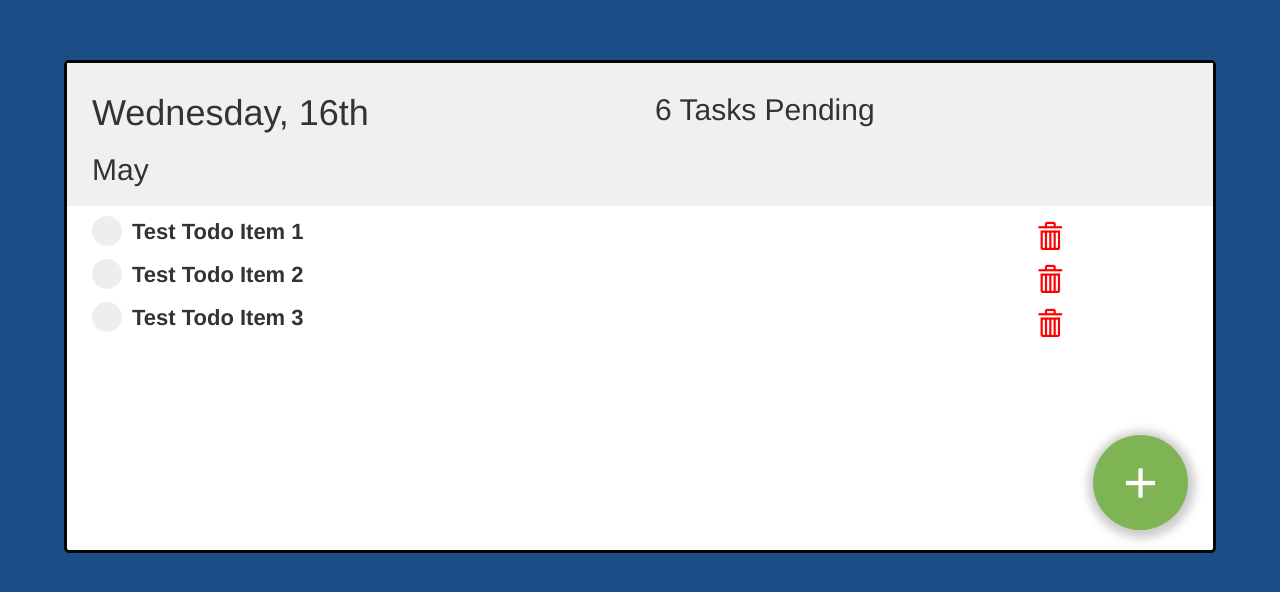
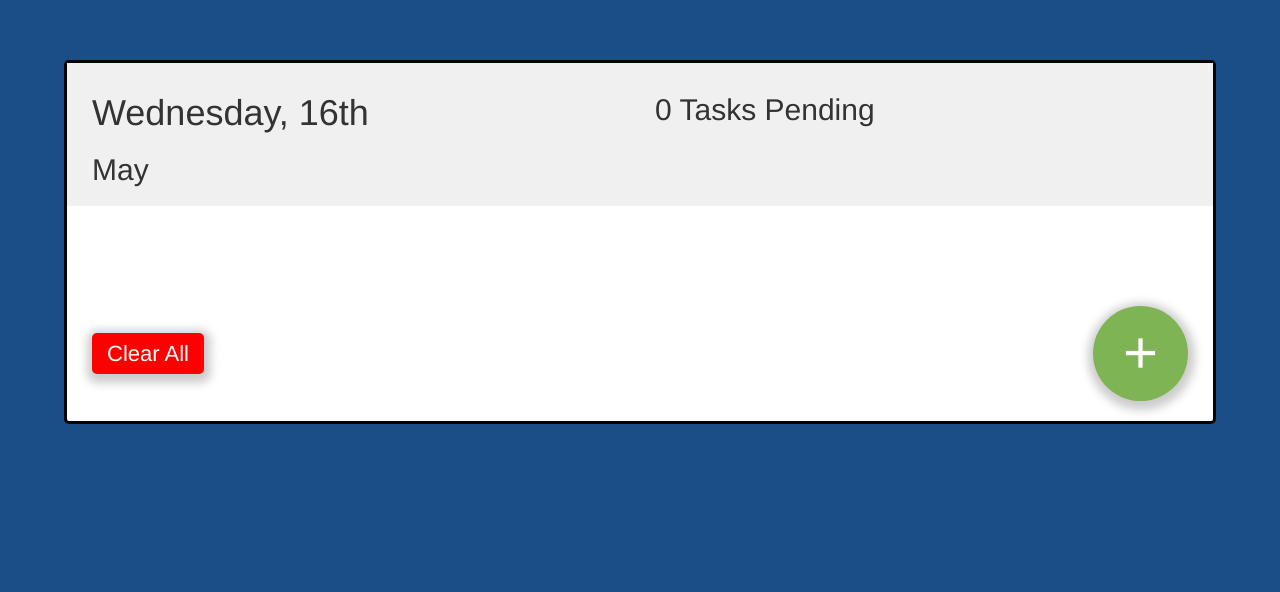
Before and after one commit to JamieSullivanD15/React-Todo-App, a React (Create React App) app: page / in a window 1280 px wide. Shown: the part 196-788 px from the top of the page. Built offline with nearby package versions, Linux system fonts and the light colour scheme.

Commit message:
All todo items are now persisted to local storage. Can update task to completed, delete task and clear all tasks. Made slight changes to scss. All major functionality is now complete with just 2 issues to be addressed. Styling and refactoring will take place after these issues are fixed.

```diff
--- a/src/App.css
+++ b/src/App.css
@@ -8,7 +8,6 @@
   .todo-item .delete .delete-button {
     border: none;
     background: none;
-    font-size: 26px;
     font-size: 26px;
     color: red; }
     .todo-item .delete .delete-button:focus {
@@ -80,7 +79,6 @@
     border: none;
     background: none;
     font-size: 26px;
-    font-size: 26px;
     color: #7FB454; }
     .new-todo .confirm-todo .confirm-button:focus {
       outline: 0; }
@@ -93,7 +91,6 @@
     border: none;
     background: none;
     font-size: 26px;
-    font-size: 26px;
     color: red; }
     .new-todo .cancel-todo .cancel-button:focus {
       outline: 0; }
@@ -103,25 +100,42 @@
     .new-todo .cancel-todo .cancel-button:hover {
       color: #B71C1C; }
 
-.add-todo {
-  padding: 20px 10px; }
-  .add-todo .add-button {
+.footer {
+  padding: 20px 10px;
+  display: flex;
+  align-items: center; }
+  .footer .clear-button {
+    border: none;
+    color: #fff;
+    box-shadow: 1px 3px 10px 6px #ccc;
+    background-color: red;
+    float: left;
+    font-size: 22px;
+    border-radius: 5px;
+    padding: 5px 15px; }
+    .footer .clear-button:focus {
+      outline: 0; }
+    .footer .clear-button:hover {
+      background-color: #B71C1C; }
+    .footer .clear-button:active {
+      background-color: red; }
+  .footer .add-button {
+    border: none;
+    color: #fff;
+    box-shadow: 1px 3px 10px 6px #ccc;
+    background-color: #7FB454;
     float: right;
-    background-color: #7FB454;
-    color: #fff;
     padding: 0;
     height: 95px;
     width: 95px;
     font-size: 60px;
-    border-radius: 50%;
-    box-shadow: 1px 2px 10px 6px #ccc;
-    border: none; }
-    .add-todo .add-button:hover {
-      background-color: #1B4D87; }
-    .add-todo .add-button:active {
-      background: #7FB454; }
-    .add-todo .add-button:focus {
+    border-radius: 50%; }
+    .footer .add-button:focus {
       outline: 0; }
+    .footer .add-button:hover {
+      background-color: #3B7E41; }
+    .footer .add-button:active {
+      background-color: #7FB454; }
 
 body {
   background-color: #1B4D87; }
--- a/src/App.js
+++ b/src/App.js
@@ -2,102 +2,123 @@ import React, { Component } from 'react';
 import Todos from './Components/Todos';
 import AddTodo from './Components/AddTodo';
 import { Grid, Row, Col } from 'react-bootstrap';
-import uuid from 'uuid';
 import './App.css';
 
 class App extends Component {
   constructor() {
     super();
-
     this.state = {
       todoList: [],
-      date: this.formatDate(),
+      day: this.formatDate(new Date()),
       month: new Date().toString().split(' ')[1]
     }
   }
 
-  // Function will set state with todo items from local storage
-  getTodos() {
-    this.setState(
-      {
-        todoList: [
-          {
-            id: uuid.v4(),
-            content: 'Test Todo Item 1',
-            isCompleted: false
-          },
-          {
-            id: uuid.v4(),
-            content: 'Test Todo Item 2',
-            isCompleted: false
-          },
-          {
-            id: uuid.v4(),
-            content: 'Test Todo Item 3',
-            isCompleted: false
-          }
-        ]
-      }
-    )
-  }
-
-  formatDate() {
-    const today = new Date();
-    let date;
+  formatDate(date) {
+    let day;
     let subscript;
 
-    if(today.getDate() === 1 || today.getDate() === 31 || today.getDate() === 21) {
+    if(date.getDate() === 1 || date.getDate() === 31 || date.getDate() === 21) {
       subscript = 'st';
-    } else if(today.getDate() === 2  || today.getDate() === 22) {
+    } else if(date.getDate() === 2  || date.getDate() === 22) {
       subscript = 'nd';
-    } else if(today.getDate() === 3 || today.getDate() === 23) {
+    } else if(date.getDate() === 3 || date.getDate() === 23) {
       subscript = 'rd';
     } else {
       subscript = 'th';
     }
 
-    switch (today.getDay()) {
+    switch (date.getDay()) {
       case 0:
-        date = 'Sunday'
+        day = 'Sunday'
         break;
       case 1:
-        date = 'Monday'
+        day = 'Monday'
         break;
       case 2:
-        date = 'Tuesday'
+        day = 'Tuesday'
         break;
       case 3:
-        date = 'Wednesday'
+        day = 'Wednesday'
         break;
       case 4:
-        date = 'Thursday'
+        day = 'Thursday'
         break;
       case 5:
-        date = 'Friday'
+        day = 'Friday'
         break;
       case 6:
-        date = 'Saturday'
+        day = 'Saturday'
         break;
       default:
     }
 
-    return date + ', ' + today.getDate() + subscript;
+    return day + ', ' + date.getDate() + subscript;
   }
 
   componentWillMount() {
     this.getTodos();
   }
 
-  componentDidMount() {
-    // console.log(this.state.todoList);
-    // console.log(this.state.date);
+  // Function will set state with todo items from local storage
+  getTodos(checkbox) {
+    const todos = this.createLocalStorageTodos();
+    this.setState({
+      todoList: todos.map(todo => {
+        // console.log(todo);
+        return todo;
+      })
+    });
   }
 
-  handleSubmitTodo(todo) {
-    let todos = this.state.todoList;
+  handleSaveTodo(todo) {
+    const todos = this.createLocalStorageTodos();
     todos.push(todo);
-    this.setState({todoList: todos})
-    console.log(todos);
+    localStorage.setItem('todos', JSON.stringify(todos));
+    this.getTodos();
+  }
+
+  handleDeleteTodo(todoItem) {
+    const todos = this.createLocalStorageTodos();
+
+    todos.forEach((todo, index) => {
+      if(todoItem.id === todo.id) {
+        todos.splice(index, 1);
+      }
+    });
+
+    localStorage.setItem('todos', JSON.stringify(todos));
+    this.getTodos();
+  }
+
+  handleUpdateTodo(todoItem) {
+    const todos = this.createLocalStorageTodos();
+
+    todos.forEach((todo, index) => {
+      if(todoItem.id === todo.id) {
+        todos[index] = todoItem;
+      }
+    });
+
+    localStorage.setItem('todos', JSON.stringify(todos));
+    this.getTodos();
+  }
+
+  handleClearAll() {
+    localStorage.clear();
+    this.getTodos();
+  }
+
+  createLocalStorageTodos() {
+    let todos;
+
+    if(localStorage.getItem('todos') === null) {
+      todos = [];
+    } else {
+      todos = JSON.parse(localStorage.getItem('todos'));
+    }
+
+    return todos;
   }
 
   render() {
@@ -106,22 +127,22 @@ class App extends Component {
         <Grid className="interface">
 
           <Row className="header">
-            <Col className="date" xs={6}>
-              <h1>{this.state.date}</h1>
+            <Col className="day" xs={6}>
+              <h1>{this.state.day}</h1>
               <h2>{this.state.month}</h2>
             </Col>
             <Col className="num-of-tasks" xs={6}>
-              <h2>6 Tasks Pending</h2>
+              <h2>{this.state.todoList.length} Tasks Pending</h2>
             </Col>
           </Row>
 
           <Row className="body">
             <Col xs={12}>
-              <Todos todos={this.state.todoList} />
+              <Todos todos={this.state.todoList} deleteTodo={this.handleDeleteTodo.bind(this)} updateTodo={this.handleUpdateTodo.bind(this)} />
             </Col>
           </Row>
 
-          <AddTodo addTodo={this.handleSubmitTodo.bind(this)} />
+          <AddTodo addTodo={this.handleSaveTodo.bind(this)} clearAll={this.handleClearAll.bind(this)} />
 
         </Grid>
       </div>
--- a/src/App.scss
+++ b/src/App.scss
@@ -1,2 +1 @@
 @import './Sass/main';
-@import './Sass/variables';
--- a/src/Components/AddTodo.js
+++ b/src/Components/AddTodo.js
@@ -9,12 +9,14 @@ class AddTodo extends Component {
     this.state = {
       newTodo: {}
     }
+
+    this.submitTodo = this.submitTodo.bind(this);
+    this.cancelNewTodo = this.cancelNewTodo.bind(this);
   }
 
   submitTodo(e) {
     if(this.refs.content.value === '') {
-      const errorText = document.querySelector('.error-text');
-      errorText.style.visibility = 'visible';
+      document.querySelector('.error-text').style.visibility = 'visible';
     } else {
       this.setState({
         newTodo: {
@@ -31,15 +33,17 @@ class AddTodo extends Component {
 
   cancelNewTodo() {
     const newTodo = document.querySelector('.new-todo');
-    const errorText = document.querySelector('.error-text');
-    errorText.style.visibility = 'hidden';
+    document.querySelector('.error-text').style.visibility = 'hidden';
     newTodo.style.visibility = 'hidden';
     newTodo.firstChild.firstChild.firstChild.value = '';
   }
 
   showTodoInput() {
-    const newTodo = document.querySelector('.new-todo');
-    newTodo.style.visibility = 'visible';
+    document.querySelector('.new-todo').style.visibility = 'visible';
+  }
+
+  clearAll() {
+    this.props.clearAll();
   }
 
   render() {
@@ -48,7 +52,7 @@ class AddTodo extends Component {
         <Row className="new-todo">
           <form onSubmit={this.submitTodo.bind(this)}>
             <Col className="todo-content" xs={9}>
-                <input type="text" ref="content"></input>
+              <input type="text" ref="content" />
             </Col>
           </form>
 
@@ -59,7 +63,7 @@ class AddTodo extends Component {
           </Col>
 
           <Col className="cancel-todo" xs={1}>
-            <button className="cancel-button" onClick={() => {this.cancelNewTodo()}}>
+            <button className="cancel-button" onClick={this.cancelNewTodo}>
               <Glyphicon className="cancel-icon" glyph="remove" />
             </button>
           </Col>
@@ -69,8 +73,11 @@ class AddTodo extends Component {
           Please enter a value.
         </Row>
 
-        <Row className="add-todo">
-          <Col xs={12}>
+        <Row className="footer">
+          <Col xs={6}>
+            <button className="clear-button" onClick={this.clearAll.bind(this)}>Clear All</button>
+          </Col>
+          <Col xs={6}>
             <button className="add-button" onClick={ this.showTodoInput}>+</button>
           </Col>
         </Row>
--- a/src/Components/TodoItem.js
+++ b/src/Components/TodoItem.js
@@ -3,12 +3,19 @@ import { Glyphicon, Row, Col } from 'react-bootstrap';
 
 class TodoItem extends Component {
 
-  deleteTodo(id) {
-    this.props.onDelete(id);
+  componentDidMount() {
+    if(this.props.todoItem.isCompleted) {
+      this.refs.todoCheckbox.checked = true;
+    }
+  }
+
+  deleteTodoItem() {
+    this.props.deleteTodoItem(this.props.todoItem);
   }
 
   toggleCheckbox(element) {
     element.props.todoItem.isCompleted = !element.props.todoItem.isCompleted;
+    this.props.updateTodoItem(this.props.todoItem);
   }
 
   render() {
@@ -18,12 +25,12 @@ class TodoItem extends Component {
           <Col className="todo-content" xs={10}>
             <label className="container">
               {this.props.todoItem.content}
-              <input type="checkbox" onChange={() => this.toggleCheckbox(this)}></input>
+              <input type="checkbox" ref="todoCheckbox" onChange={() => this.toggleCheckbox(this)}></input>
               <span className="checkmark"></span>
             </label>
           </Col>
           <Col className="delete" xs={2}>
-            <button className="delete-button">
+            <button className="delete-button" onClick={() => {this.deleteTodoItem(this)}} >
               <Glyphicon className="delete-icon" glyph="trash" />
             </button>
           </Col>
--- a/src/Components/Todos.js
+++ b/src/Components/Todos.js
@@ -3,8 +3,12 @@ import TodoItem from './TodoItem';
 
 class Todos extends Component {
 
-  deleteTodo(id) {
-    this.props.onDelete(id);
+  deleteTodo(todoItem) {
+    this.props.deleteTodo(todoItem);
+  }
+
+  updateTodo(todoItem) {
+    this.props.updateTodo(todoItem);
   }
 
   render() {
@@ -13,7 +17,7 @@ class Todos extends Component {
     if(this.props.todos) {
       todoItems = this.props.todos.map(todoItem => {
         return (
-          <TodoItem todoItem={todoItem} onDelete={this.deleteTodo.bind(this)} key={todoItem.id} />
+          <TodoItem todoItem={todoItem} deleteTodoItem={this.deleteTodo.bind(this)} key={todoItem.id} updateTodoItem={this.updateTodo.bind(this)} />
         );
       });
     }
--- a/src/Sass/_add-todo.scss
+++ b/src/Sass/_add-todo.scss
@@ -28,31 +28,26 @@
   }
 } // new-todo
 
-.add-todo {
+.footer {
   padding: 20px 10px;
+  display: flex;
+  align-items: center;
+
+  .clear-button {
+    @include create-footer-button("red");
+    float: left;
+    font-size: 22px;
+    border-radius: 5px;
+    padding: 5px 15px;
+  }
 
   .add-button {
+    @include create-footer-button("green");
     float: right;
-    background-color: $light-green;
-    color: #fff;
     padding: 0;
     height: 95px;
     width: 95px;
     font-size: 60px;
     border-radius: 50%;
-    box-shadow: 1px 2px 10px 6px $dark-grey;
-    border: none;
-
-    &:hover {
-      background-color: $dark-blue;
-    }
-
-    &:active {
-      background: $light-green;
-    }
-
-    &:focus {
-      outline: 0;
-    }
   }
-} // add-todo
+} // footer
--- a/src/Sass/_app.scss
+++ /dev/null
@@ -1,36 +0,0 @@
-@import 'variables';
-
-
-body {
-  background-color: $dark-blue;
-}
-
-.interface {
-  width: 90%;
-  margin: 20% auto;
-  display: grid;
-  background-color: $grey;
-  border: 3px solid $black;
-  border-radius: 5px;
-
-
-  .header {
-    padding: 10px;
-    display: grid;
-    grid-template-columns: repeat(2, 1fr);
-
-    .date {
-
-    }
-
-    .num-of-tasks {
-      align-self: center;
-      justify-self: end;
-    }
-  }
-
-  .body {
-    padding: 10px;
-    background-color: #fff;
-  }
-}
--- a/src/Sass/_todo-item.scss
+++ b/src/Sass/_todo-item.scss
@@ -76,6 +76,4 @@
   .container input:checked ~ .checkmark:after {
     display: block;
   }
-
-
-}
+} // todo-item
```
Also changed, not shown: src/Sass/_variables.scss (+33 -1 lines).
